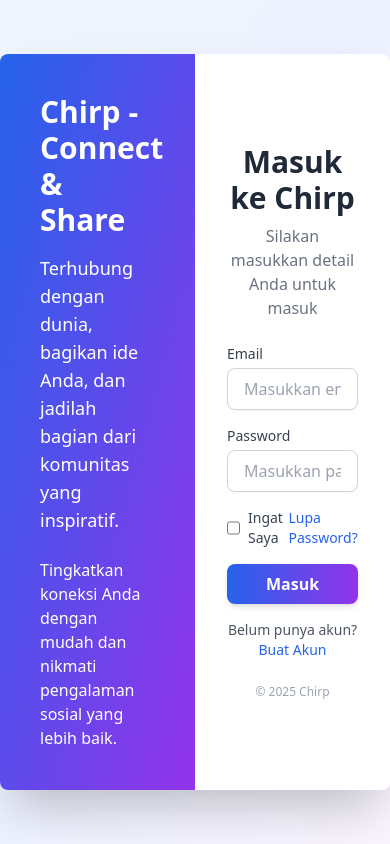
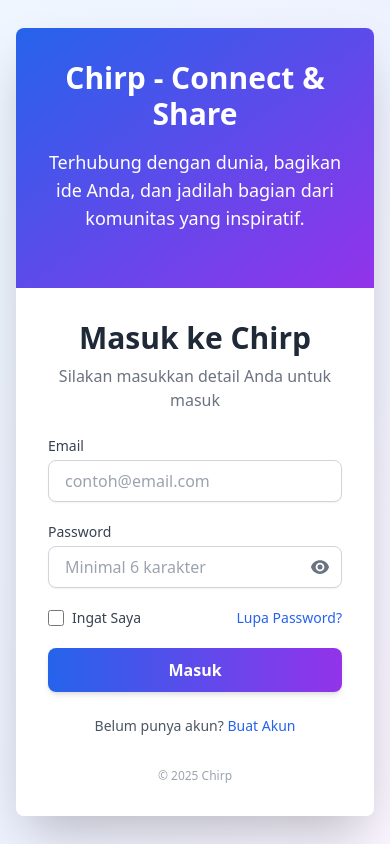
Before and after one commit to rakapdn/chirp-web-fe, a React (Create React App) app: page /login in a window 390 px wide. Built offline with nearby package versions, Linux system fonts and the light colour scheme.

Commit message:
feat: enhance Login component with password visibility toggle and improve layout responsiveness

```diff
--- a/src/pages/login/Login.jsx
+++ b/src/pages/login/Login.jsx
@@ -1,11 +1,13 @@
 import { useState } from "react";
 import axios from "axios";
 import { useNavigate, Link } from "react-router-dom";
+import { EyeIcon, EyeSlashIcon } from "@heroicons/react/24/solid"; // Import ikon
 import TokenStorage from "../../utils/TokenStorage";
 
 export default function Login() {
   const [email, setEmail] = useState("");
   const [password, setPassword] = useState("");
+  const [showPassword, setShowPassword] = useState(false); // State baru untuk toggle password
   const [errorMessage, setErrorMessage] = useState("");
   const [isLoading, setIsLoading] = useState(false);
   const navigate = useNavigate();
@@ -40,15 +42,13 @@
       const res = await axios.post(`${API_URL}/api/auth/login`, { email, password });
       const { token, user } = res.data;
 
-      // Simpan token dan userId menggunakan TokenStorage
       TokenStorage.setToken(token);
       TokenStorage.setUserId(user.id);
 
-      // Verifikasi penyimpanan (opsional debug)
       console.log("DEBUG: saved token ->", TokenStorage.getToken());
       console.log("DEBUG: saved userId ->", TokenStorage.getUserId());
 
-      navigate("/"); // Arahkan ke halaman utama setelah login
+      navigate("/");
     } catch (error) {
       const errorMsg = error.response?.data?.error || "Login gagal! Periksa kredensial Anda.";
       setErrorMessage(errorMsg);
@@ -58,26 +58,23 @@
   };
 
   return (
-    <div className="min-h-screen flex items-center justify-center bg-gradient-to-br from-blue-50 via-indigo-50 to-purple-50">
-      <div className="flex w-full max-w-5xl shadow-2xl rounded-lg overflow-hidden">
-        {/* Bagian Kiri - Gambar dan Teks Inspiratif */}
-        <div className="w-1/2 bg-gradient-to-br from-blue-600 to-purple-600 p-10 text-white flex flex-col justify-center">
+    <div className="min-h-screen flex items-center justify-center bg-gradient-to-br from-blue-50 via-indigo-50 to-purple-50 p-4 sm:p-6 lg:p-8">
+      <div className="flex flex-col md:flex-row w-full max-w-5xl shadow-2xl rounded-lg overflow-hidden">
+        {/* Bagian Kiri */}
+        <div className="w-full md:w-1/2 bg-gradient-to-br from-blue-600 to-purple-600 p-8 text-white flex flex-col justify-center text-center md:text-left">
           <h2 className="text-3xl font-bold mb-4">Chirp - Connect & Share</h2>
           <p className="text-lg mb-6">
             Terhubung dengan dunia, bagikan ide Anda, dan jadilah bagian dari komunitas yang inspiratif.
           </p>
-          <p className="text-md">
-            Tingkatkan koneksi Anda dengan mudah dan nikmati pengalaman sosial yang lebih baik.
-          </p>
         </div>
 
-        {/* Bagian Kanan - Form Login */}
-        <div className="w-1/2 bg-white p-8 flex flex-col justify-center">
+        {/* Bagian Kanan */}
+        <div className="w-full md:w-1/2 bg-white p-8 flex flex-col justify-center">
           <div className="text-center mb-6">
             <h1 className="text-3xl font-semibold text-gray-800">Masuk ke Chirp</h1>
             <p className="text-gray-500 mt-2">Silakan masukkan detail Anda untuk masuk</p>
           </div>
-          <form onSubmit={handleSubmit} className="space-y-4">
+          <form onSubmit={handleSubmit} className="space-y-5">
             <div>
               <label htmlFor="email" className="block text-sm font-medium text-gray-700">
                 Email
@@ -87,28 +84,45 @@
                 id="email"
                 value={email}
                 onChange={(e) => setEmail(e.target.value)}
-                className="mt-1 block w-full px-4 py-2 border border-gray-300 rounded-lg shadow-sm focus:ring-blue-500 focus:border-blue-500"
-                placeholder="Masukkan email"
+                className="mt-1 block w-full px-4 py-2 border border-gray-300 rounded-lg shadow-sm focus:ring-blue-500 focus:border-blue-500 transition-shadow"
+                placeholder="contoh@email.com"
                 required
                 disabled={isLoading}
               />
             </div>
+            {/* --- BLOK PASSWORD YANG DIPERBARUI --- */}
             <div>
               <label htmlFor="password" className="block text-sm font-medium text-gray-700">
                 Password
               </label>
+              <div className="relative mt-1">
                 <input
-                type="password"
+                  type={showPassword ? "text" : "password"} // Tipe input dinamis
                   id="password"
                   value={password}
                   onChange={(e) => setPassword(e.target.value)}
-                className="mt-1 block w-full px-4 py-2 border border-gray-300 rounded-lg shadow-sm focus:ring-blue-500 focus:border-blue-500"
-                placeholder="Masukkan password"
+                  className="block w-full px-4 py-2 border border-gray-300 rounded-lg shadow-sm focus:ring-blue-500 focus:border-blue-500 transition-shadow"
+                  placeholder="Minimal 6 karakter"
                   required
                   disabled={isLoading}
                 />
+                <button
+                  type="button"
+                  onClick={() => setShowPassword(!showPassword)}
+                  className="absolute inset-y-0 right-0 flex items-center px-3 text-gray-500 hover:text-gray-700"
+                  aria-label={showPassword ? "Sembunyikan password" : "Tampilkan password"}
+                >
+                  {showPassword ? (
+                    <EyeSlashIcon className="h-5 w-5" />
+                  ) : (
+                    <EyeIcon className="h-5 w-5" />
+                  )}
+                </button>
               </div>
-            {errorMessage && <p className="text-red-500 text-sm text-center">{errorMessage}</p>}
+            </div>
+            {/* --- AKHIR BLOK PASSWORD --- */}
+
+            {errorMessage && <p className="text-red-500 text-sm text-center pt-1">{errorMessage}</p>}
             <div className="flex items-center justify-between">
               <div className="flex items-center">
                 <input
@@ -117,7 +131,7 @@
                   className="h-4 w-4 text-blue-600 focus:ring-blue-500 border-gray-300 rounded"
                   disabled={isLoading}
                 />
-                <label htmlFor="rememberMe" className="ml-2 text-sm text-gray-700">
+                <label htmlFor="rememberMe" className="ml-2 block text-sm text-gray-700">
                   Ingat Saya
                 </label>
               </div>
@@ -127,20 +141,22 @@
             </div>
             <button
               type="submit"
-              className="w-full bg-gradient-to-r from-blue-600 to-purple-600 text-white px-4 py-2 rounded-lg font-semibold shadow-md hover:shadow-lg transition-all duration-300 disabled:opacity-50"
+              className="w-full bg-gradient-to-r from-blue-600 to-purple-600 text-white px-4 py-2.5 rounded-lg font-semibold shadow-md hover:shadow-lg focus:outline-none focus:ring-2 focus:ring-offset-2 focus:ring-blue-500 transition-all duration-300 disabled:opacity-60 disabled:cursor-not-allowed"
               disabled={isLoading}
             >
               {isLoading ? "Memproses..." : "Masuk"}
             </button>
           </form>
-          <div className="text-center mt-4">
+          <div className="text-center mt-6">
             <p className="text-sm text-gray-600">
               Belum punya akun?{" "}
-              <Link to="/register" className="text-blue-600 hover:underline">
+              <Link to="/register" className="font-medium text-blue-600 hover:underline">
                 Buat Akun
               </Link>
             </p>
-            <p className="text-center text-xs text-gray-400 mt-6">© 2025 Chirp</p>
+            <p className="text-center text-xs text-gray-400 mt-8">
+              © {new Date().getFullYear()} Chirp
+            </p>
           </div>
         </div>
       </div>
```
Lines whose indentation alone changed are shown as unchanged.
